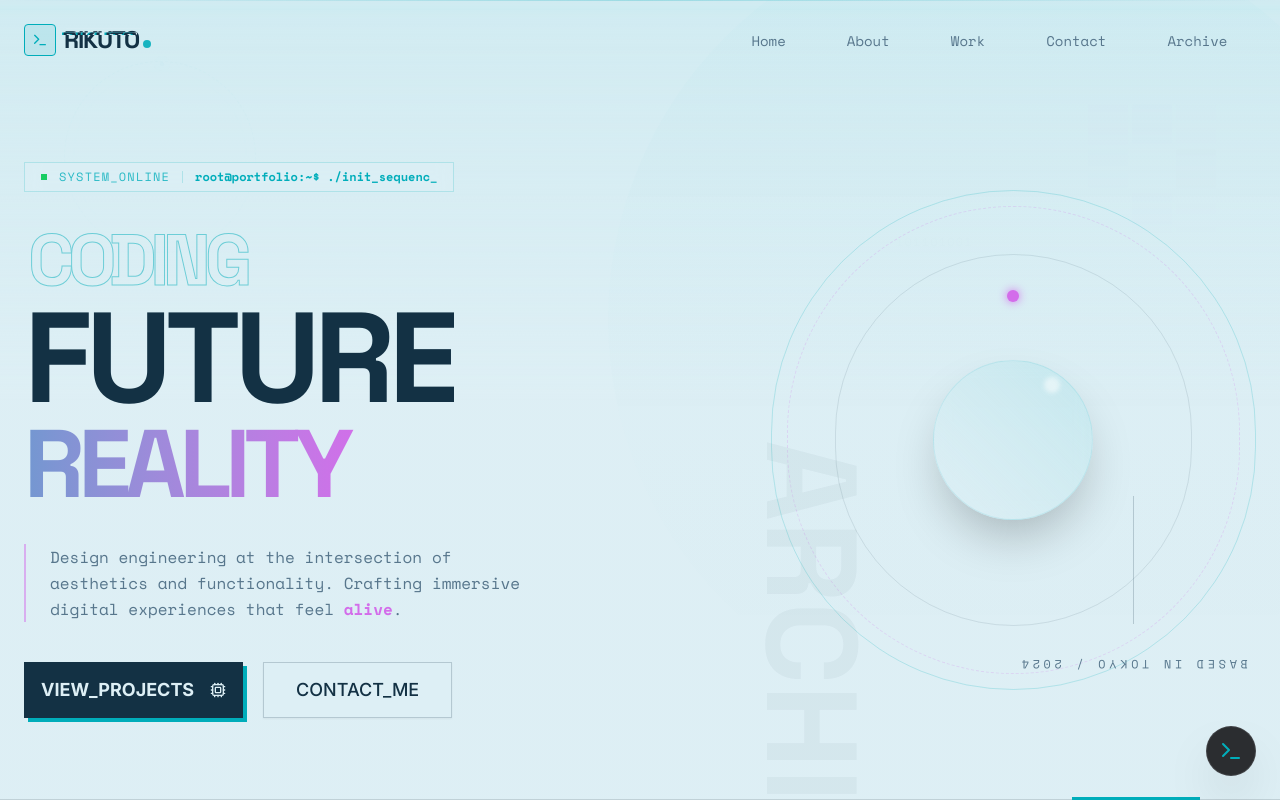
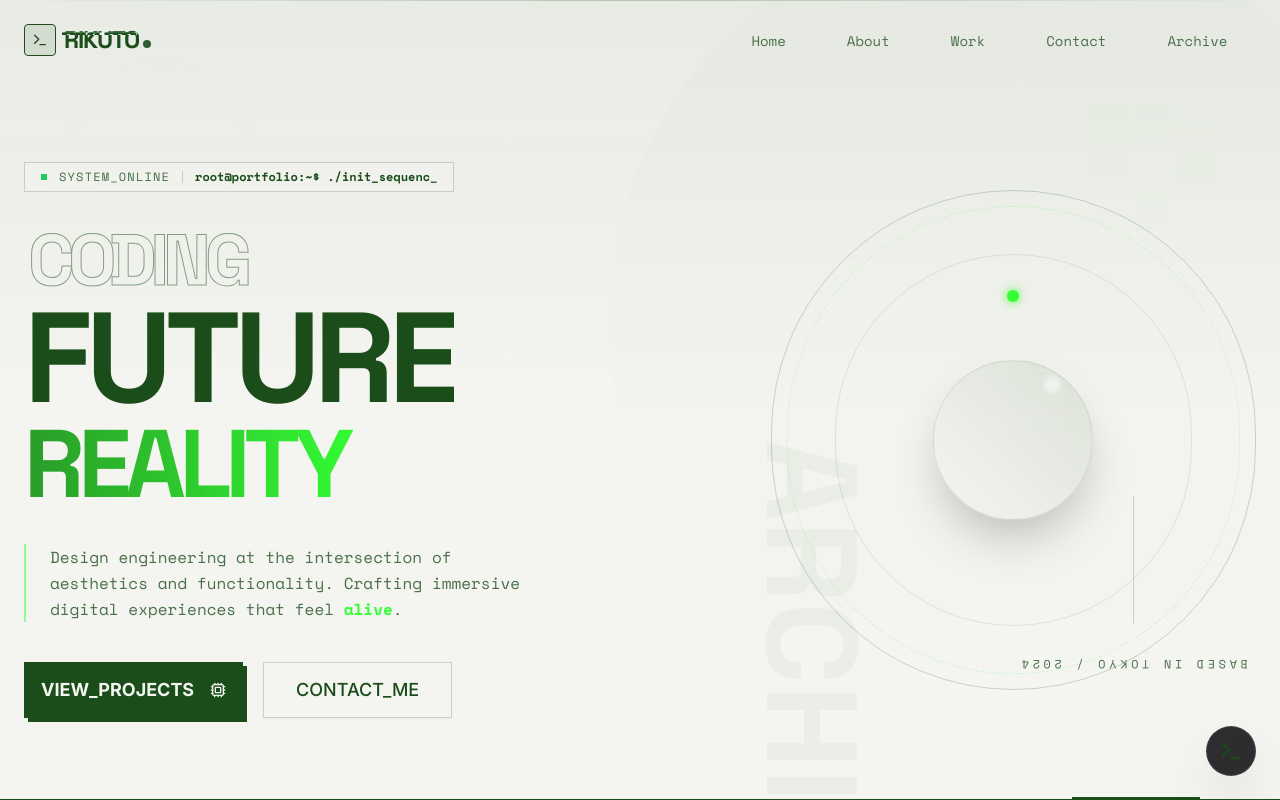
Before and after one commit to Rikuto-des/portfolio, a React (Vite) app: page / in a window 1280 px wide. Shown: the top 800 px of the page. Built offline with nearby package versions, Linux system fonts and the light colour scheme.

Commit message:
style(global): apply fallout pip-boy theme to entire site

```diff
--- a/src/index.css
+++ b/src/index.css
@@ -40,49 +40,78 @@
 }
 
 :root {
-  /* Solar Punk / Soft Future Palette */
+  /* Fallout / Pip-Boy Light Theme (Paper & Ink) */
   --radius: 0.5rem;
 
-  /* Soft Silver / Mist Gray - 眩しさを抑えたベースカラー */
-  --background: oklch(0.94 0.02 220);
+  /* Off-White / Old Paper */
+  --background: #f4f4f0;
 
-  /* Deep Slate - 視認性の高いやわらかい黒 */
-  --foreground: oklch(0.3 0.05 240);
+  /* Dark Terminal Green */
+  --foreground: #1a4d1a;
 
-  /* Frosted Glass - 背景よりわずかに明るく */
-  --card: oklch(0.97 0.01 220 / 0.6);
-  --card-foreground: oklch(0.3 0.05 240);
+  --card: rgba(244, 244, 240, 0.9);
+  --card-foreground: #1a4d1a;
 
-  --popover: oklch(0.97 0.01 220 / 0.9);
-  --popover-foreground: oklch(0.3 0.05 240);
+  --popover: #f4f4f0;
+  --popover-foreground: #1a4d1a;
 
-  /* Electric Cyan - ややパステル寄りに調整して馴染ませる */
-  --primary: oklch(0.65 0.18 200);
-  --primary-foreground: oklch(0.98 0.01 220);
+  /* Primary Text / Borders */
+  --primary: #1a4d1a;
+  --primary-foreground: #f4f4f0;
 
-  /* Neon Magenta */
-  --secondary: oklch(0.7 0.2 320);
-  --secondary-foreground: oklch(0.98 0.01 220);
+  /* Neon Green Accent */
+  --secondary: #33ff33;
+  --secondary-foreground: #000000;
 
-  /* Cool Gray */
-  --muted: oklch(0.9 0.02 220);
-  --muted-foreground: oklch(0.55 0.05 240);
+  --muted: #e4e4e0;
+  --muted-foreground: #4a704a;
 
-  /* Acid Lime */
-  --accent: oklch(0.75 0.18 140);
-  --accent-foreground: oklch(0.3 0.05 240);
+  --accent: #33ff33;
+  --accent-foreground: #1a4d1a;
 
-  --destructive: oklch(0.6 0.2 20);
+  --destructive: #990000;
+  --destructive-foreground: #f4f4f0;
 
-  /* Subtle Tech Border */
-  --border: oklch(0.85 0.02 220);
-  --input: oklch(0.9 0.02 220);
-  --ring: oklch(0.65 0.18 200);
+  --border: #1a4d1a;
+  --input: #1a4d1a;
+  --ring: #1a4d1a;
 }
 
+.dark {
+  /* Fallout / Pip-Boy Dark Theme (CRT Terminal) */
 
-.dark {
-  /* Inherit root variables as this theme is dark by default */
+  /* Deep Black */
+  --background: #000000;
+
+  /* Phosphor Green */
+  --foreground: #33ff33;
+
+  --card: #0a0a0a;
+  --card-foreground: #33ff33;
+
+  --popover: #000000;
+  --popover-foreground: #33ff33;
+
+  /* Main Neon Green */
+  --primary: #33ff33;
+  --primary-foreground: #000000;
+
+  /* Darker Green for depth */
+  --secondary: #003300;
+  --secondary-foreground: #33ff33;
+
+  --muted: #111111;
+  --muted-foreground: #006600;
+
+  --accent: #00cc00;
+  --accent-foreground: #000000;
+
+  --destructive: #ff3333;
+  --destructive-foreground: #000000;
+
+  --border: #33ff33;
+  --input: #111111;
+  --ring: #33ff33;
 }
 
 @layer base {
@@ -91,12 +120,7 @@
   }
 
   body {
-    @apply bg-background text-foreground font-body antialiased selection:bg-primary selection:text-primary-foreground;
-    /* Removed background-attachment: fixed for scroll performance */
-    background-image:
-      radial-gradient(circle at 50% 0%, oklch(0.65 0.18 200 / 0.03) 0%, transparent 60%),
-      radial-gradient(circle at 85% 30%, oklch(0.7 0.2 320 / 0.03) 0%, transparent 50%),
-      radial-gradient(circle at 15% 70%, oklch(0.75 0.18 140 / 0.02) 0%, transparent 50%);
+    @apply bg-background text-foreground font-mono antialiased selection:bg-primary selection:text-primary-foreground;
   }
 
   /* Custom Selection Color */
@@ -120,7 +144,7 @@
     @apply bg-primary shadow-[0_0_10px_var(--primary)];
   }
 
-  /* Cyber Grid Background - Optimized */
+  /* Cyber Grid Background - Fallout Style */
   .bg-grid {
     position: fixed;
     top: 0;
@@ -129,15 +153,14 @@
     height: 100vh;
     pointer-events: none;
     z-index: -1;
-    opacity: 0.5;
+    opacity: 0.15;
     background-size: 40px 40px;
     background-image:
-      linear-gradient(to right, rgba(0, 0, 0, 0.05) 1px, transparent 1px),
-      linear-gradient(to bottom, rgba(0, 0, 0, 0.05) 1px, transparent 1px);
+      linear-gradient(to right, var(--primary) 1px, transparent 1px),
+      linear-gradient(to bottom, var(--primary) 1px, transparent 1px);
     mask-image: radial-gradient(circle at center, black, transparent 80%);
     will-change: transform;
     transform: translateZ(0);
-    /* Force GPU layer */
   }
 
   /* Animated Scanline - Optimized */
```
